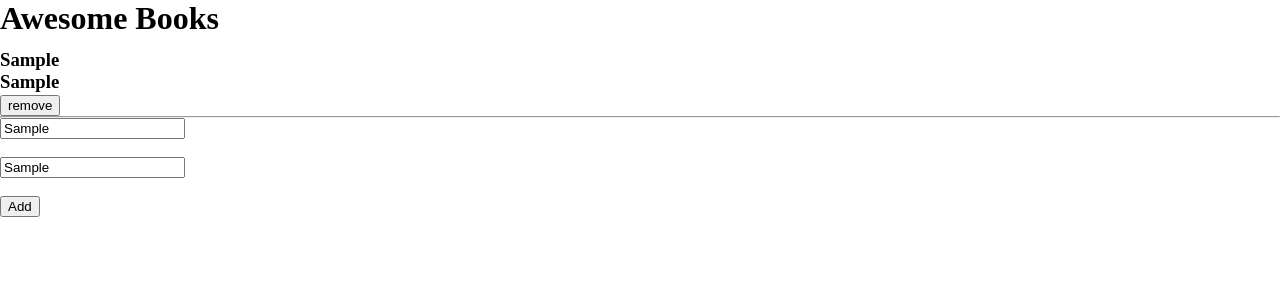
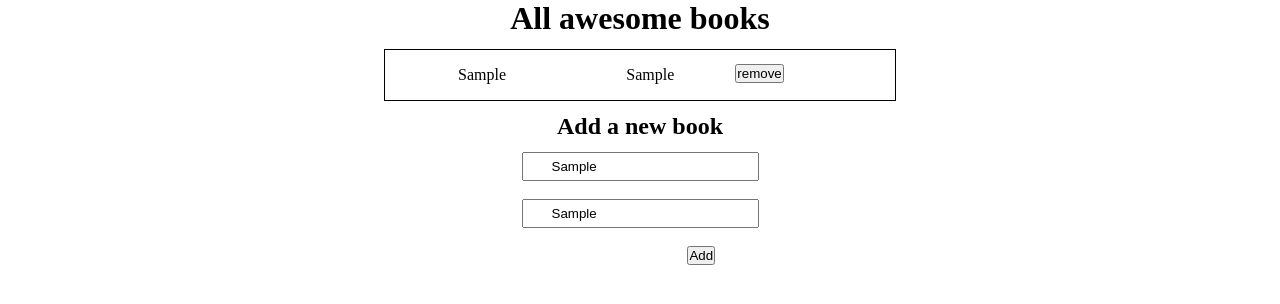
Before and after one commit to Tafloninno/Awesome_books_project, a website: page index.html in a window 1280 px wide. Both pictures are taken after typing "Sample", "Sample" into the empty fields and a click on the button "Add". Drawn offline with Linux system fonts and the light colour scheme.

Commit message:
Add form

```diff
--- a/index.html
+++ b/index.html
@@ -1,24 +1,29 @@
+
 <!DOCTYPE html>
 <html lang="en">
 <head>
     <meta charset="UTF-8">
     <meta http-equiv="X-UA-Compatible" content="IE=edge">
+    <meta name="viewport" content="width=device-width, initial-scale=1.0">
     <link rel="stylesheet" href="style.css">
-    <meta name="viewport" content="width=device-width, initial-scale=1.0">
     <title>Document</title>
 </head>
 <body>
-    <h1>Awesome Books</h1>
-    <form id="form">
-        <main class="container">
-            <section id="book-list">
-
-            </section>
+    <header>
+        <h1>All awesome books</h1>
+    </header>
+        <main>
+            <table class="container" >
+                <tbody id="book-list">
+                </tbody>
+            </table>
+            <h2>Add a new book</h2>
+            <form id="form">
+                <input type="text" placeholder="Book" id="title"><br><br>
+                <input type="text" placeholder="Author" id="author"><br><br>
+                <button id="add">Add</button>
+           </form>
         </main>
-        <input type="text" placeholder="Book" id="book" class="book_input"><br>
-        <input type="text" placeholder="Author" id="author"><br>
-        <button id="add">Add</button>
-    </form>
 
 <script src="main.js"></script>
 </body>
--- a/main.js
+++ b/main.js
@@ -1,57 +1,82 @@
-const form = document.querySelector('#form');
-const mainHolder = document.querySelector('.container');
-const bookInput = document.querySelector('#book');
+const bookList = document.querySelector('#book-list');
+const bookInput = document.querySelector('#title');
 const authorInput = document.querySelector('#author');
 const buttonAdd = document.querySelector('#add');
 
-let books = [];
-
-function show() {
-  const books = JSON.parse(localStorage.getItem('books'));
-  for (let index = 0; index < books.length; index += 1) {
-    bookInput.value = books[index].book;
-    authorInput.value = books[index].author;
-  }
-}
-form.addEventListener('load', () => {
-  show();
-});
-
-if (localStorage.getItem('books')) {
-  books = JSON.parse(localStorage.getItem('books'));
-}
-
-function addBook(book, author) {
-  const newBook = { book, author };
-  books.push(newBook);
-  localStorage.setItem('books', JSON.stringify(books));
-}
-function displayBooks() {
-  mainHolder.innerHTML = '';
-  for (let i = 0; i < books.length; i += 1) {
-    const bookHolder = document.createElement('section');
-    bookHolder.innerHTML = `
-      <h3>${books[i].author}<h3>
-      <p>${books[i].book}</p>
-      <button onclick="remove('${books[i].book}')" id="remove">remove</button>
-      <hr>
-       `;
-    mainHolder.appendChild(bookHolder);
+class Books {
+  constructor(title, author) {
+    this.title = title;
+    this.author = author;
   }
 }
 
+class SavelocalItems {
+  static getBook() {
+    let books;
+    if (localStorage.getItem('books') === null) {
+      books = [];
+    } else {
+      books = JSON.parse(localStorage.getItem('books'));
+    }
+    return books;
+  }
+
+  static saveItem(book) {
+    const books = SavelocalItems.getBook();
+    books.push(book);
+    localStorage.setItem('books', JSON.stringify(books));
+  }
+
+  static removeItem(title) {
+    const books = SavelocalItems.getBook();
+    books.forEach((book, index) => {
+      if (book.title === title) {
+        books.splice(index, 1);
+      }
+    });
+    localStorage.setItem('books', JSON.stringify(books));
+  }
+}
+
+// const booksInserted = [];
+
+class ListBooks {
+  static displaybooks() {
+    const booksInserted = SavelocalItems.getBook();
+    booksInserted.forEach((book) => ListBooks.addBooks(book));
+  }
+
+  static addBooks(book) {
+    const bookHolder = document.createElement('tr');
+    bookHolder.innerHTML = `
+      <td>${book.title}</td>
+      <td>${book.author}</td>
+      <button class="remove">remove</button>
+       `;
+    bookList.appendChild(bookHolder);
+  }
+
+  static RemoveBook(item) {
+    if (item.classList.contains('remove')) {
+      item.parentElement.remove();
+    }
+  }
+}
+
+ListBooks.displaybooks();
+
+document.addEventListener('DOMContentLoaded', ListBooks.displaybooks);
+
 buttonAdd.addEventListener('click', (e) => {
   e.preventDefault();
-  const book = bookInput.value;
+  const title = bookInput.value;
   const author = authorInput.value;
-  addBook(book, author);
-  displayBooks();
+  const book = new Books(title, author);
+  ListBooks.addBooks(book);
+  SavelocalItems.saveItem(book);
 });
 
-displayBooks();
-
-function remove(book) {
-  books = books.filter((bookEl) => bookEl.book !== book);
-  localStorage.setItem('books', JSON.stringify(books));
-}
-remove();
+bookList.addEventListener('click', (e) => {
+  ListBooks.RemoveBook(e.target);
+  SavelocalItems.removeItem(e.target.title);
+});
--- a/style.css
+++ b/style.css
@@ -1,14 +1,59 @@
 * {
+  padding: 0;
+  margin: 0;
   box-sizing: border-box;
-  margin: 0;
 }
 
-h1 {
-  margin-bottom: 12px;
+header {
+  text-align: center;
+  padding-bottom: 12px;
+}
+
+main {
+  display: flex;
+  flex-direction: column;
+  justify-content: center;
+  align-items: center;
+}
+
+table {
+  width: 40%;
+  display: flex;
+  flex-direction: column;
+  justify-content: space-between;
+  border: 1px solid black;
+  padding: 12px;
+  list-style: none;
+}
+
+button .remove {
+  padding-left: 10%;
+}
+
+tbody {
+  width: 80%;
+}
+
+tr {
+  width: 100%;
+}
+
+td {
+  width: 50%;
+  text-align: center;
+  padding: 2px;
+}
+
+form button {
+  display: flex;
+  justify-content: flex-end;
+  margin-left: 70%;
 }
 
 form input {
-  display: flex;
-  flex-direction: column;
-  gap: 12px;
+  padding: 5px 28px;
 }
+
+h2 {
+  padding: 12px;
+}
```
